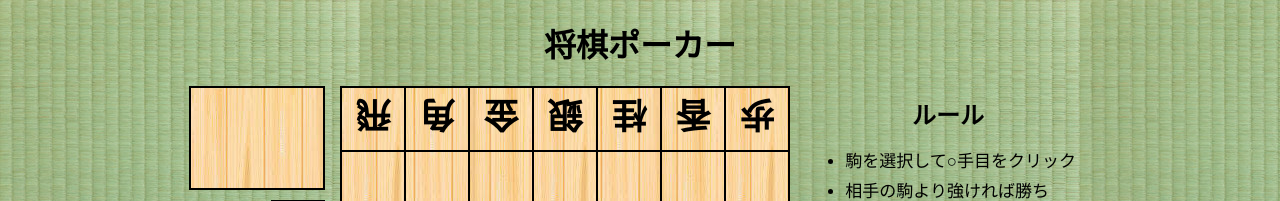
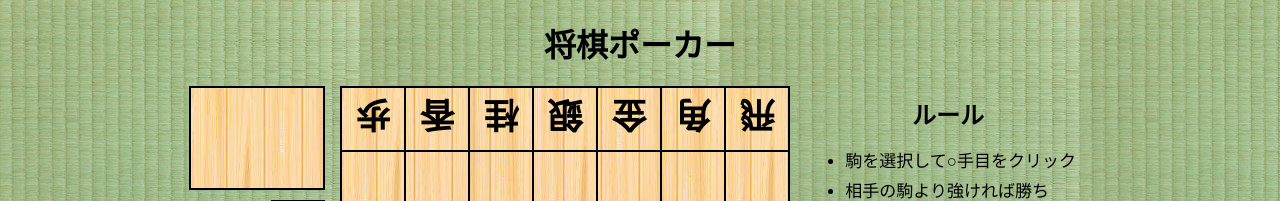
Before and after one commit to empty240/shogipoker, a Vue app: page / in a window 1280 px wide. Shown: the top 201 px of the page. Built offline with nearby package versions, Linux system fonts and the light colour scheme.

Commit message:
駒をコンポーネントにする

```diff
--- /dev/null
+++ b/src/components/ComKoma.vue
@@ -0,0 +1,36 @@
+<template>
+  <td :class="comSelectable(komaIndex)">{{ koma.label }}</td>
+</template>
+
+<script>
+export default {
+  name: "ComKoma",
+  props: {
+    komaIndex: {
+      type: String,
+      required: true,
+    },
+    koma: {
+      type: Object,
+      required: true,
+    },
+  },
+  methods: {
+    comSelectable(komaIndex) {
+      if (!this.$store.state.comHolding.includes(komaIndex)) {
+        return "nonActive";
+      }
+    },
+  },
+};
+</script>
+
+<style scoped>
+td {
+  transform: rotate(0.5turn);
+  -webkit-transform: rotate(0.5turn);
+}
+.nonActive {
+  opacity: 0.4;
+}
+</style>
--- /dev/null
+++ b/src/components/PlayerKoma.vue
@@ -0,0 +1,41 @@
+<template>
+  <td @click="select()" :class="playerSelectable()">{{ koma.label }}</td>
+</template>
+
+<script>
+export default {
+  name: "PlayerKoma",
+  props: {
+    komaIndex: {
+      type: String,
+      required: true,
+    },
+    koma: {
+      type: Object,
+      required: true,
+    },
+  },
+  methods: {
+    playerSelectable() {
+      if (!this.$store.state.playerHolding.includes(this.komaIndex)) {
+        return "nonActive";
+      }
+    },
+    select() {
+      this.$emit("selectKoma", this.komaIndex);
+    },
+  },
+};
+</script>
+
+<style scoped>
+td {
+  cursor: pointer;
+}
+td:hover {
+  opacity: 0.4;
+}
+.nonActive {
+  opacity: 0.4;
+}
+</style>
--- a/src/components/ShogiPoker.vue
+++ b/src/components/ShogiPoker.vue
@@ -9,15 +9,12 @@
         <table>
           <tbody>
             <tr class="com-koma">
-              <td
+              <com-koma
                 v-for="(koma, index) in this.$store.state.komaList"
                 :key="index"
-                :id="'com' + koma.point"
-                class="c-koma"
-                :class="comSelectable(index)"
-              >
-                {{ koma.label }}
-              </td>
+                :komaIndex="index"
+                :koma="koma"
+              ></com-koma>
             </tr>
             <tr>
               <td v-for="n in 7" :key="n"></td>
@@ -60,16 +57,13 @@
               <td v-for="n in 7" :key="n"></td>
             </tr>
             <tr>
-              <td
+              <player-koma
                 v-for="(koma, index) in this.$store.state.komaList"
                 :key="index"
-                :id="'p' + koma.point"
-                class="p-koma"
-                :class="playerSelectable(index)"
-                @click="bet(index)"
-              >
-                {{ koma.label }}
-              </td>
+                :komaIndex="index"
+                :koma="koma"
+                @selectKoma="bet"
+              ></player-koma>
             </tr>
           </tbody>
         </table>
@@ -88,6 +82,8 @@ import ComKomadai from "./ComKomadai.vue";
 import PlayerKomadai from "./PlayerKomadai.vue";
 import GameRule from "./GameRule.vue";
 import ResetBtn from "./ResetBtn.vue";
+import ComKoma from "./ComKoma.vue";
+import PlayerKoma from "./PlayerKoma.vue";
 
 export default {
   name: "ShogiPoker",
@@ -96,6 +92,8 @@ export default {
     PlayerKomadai,
     GameRule,
     ResetBtn,
+    ComKoma,
+    PlayerKoma,
   },
   data() {
     return {
@@ -106,16 +104,6 @@ export default {
     };
   },
   methods: {
-    comSelectable(index) {
-      if (!this.$store.state.comHolding.includes(index)) {
-        return "nonActive";
-      }
-    },
-    playerSelectable(index) {
-      if (!this.$store.state.playerHolding.includes(index)) {
-        return "nonActive";
-      }
-    },
     bet(index) {
       if (this.$store.state.playerHolding.includes(index)) {
         this.playerBettingKoma = index;
@@ -257,19 +245,4 @@ td {
   font-weight: bold;
   background: #e7b87a;
 }
-.com-koma {
-  transform: rotate(0.5turn);
-  -webkit-transform: rotate(0.5turn);
-}
-.p-koma {
-  cursor: pointer;
-}
-
-.p-koma:hover {
-  opacity: 0.4;
-}
-
-.nonActive {
-  opacity: 0.4;
-}
 </style>
```
